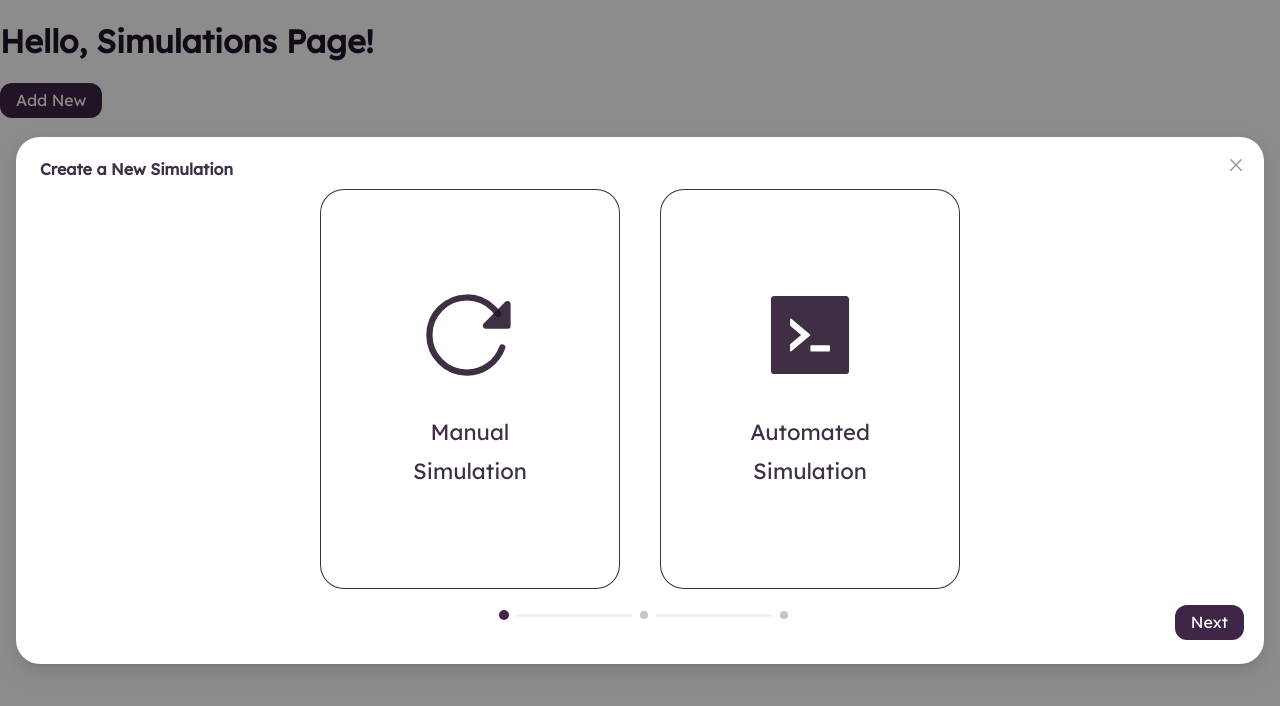
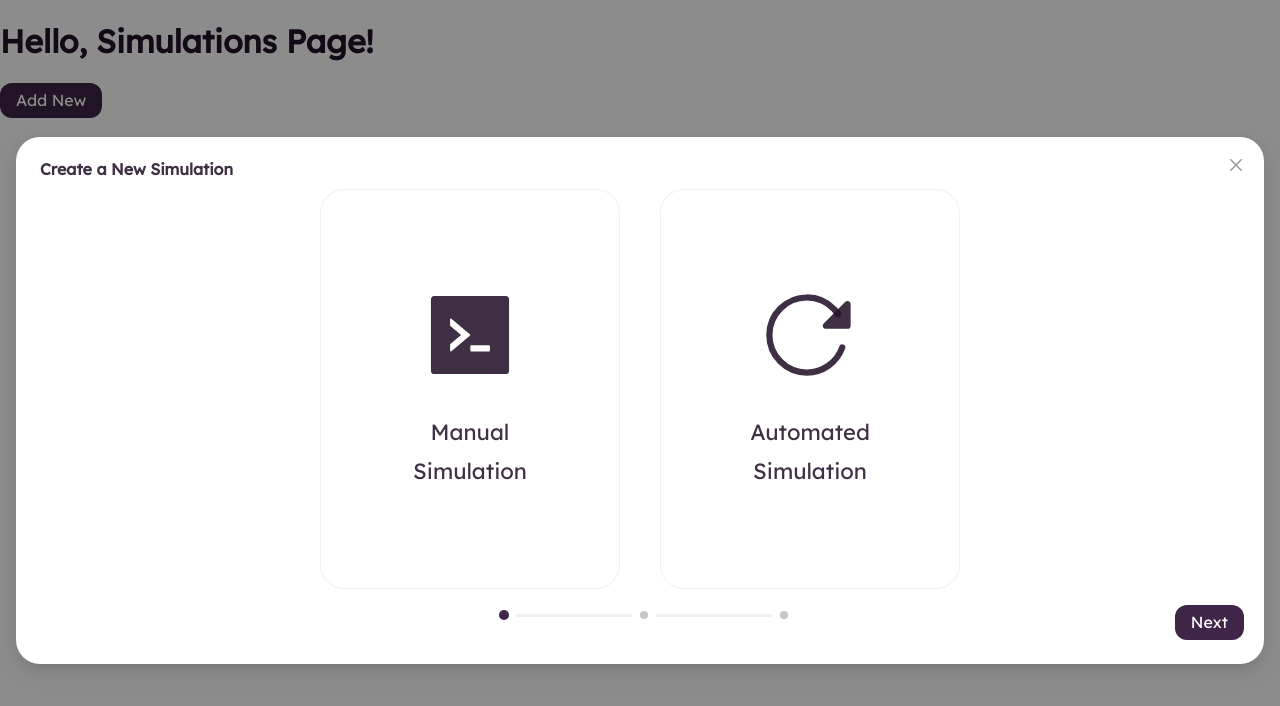
Before and after one commit to tum-v2/parloa-ui, a Next.js app: page /simulations in a window 1280 px wide. Both pictures are taken after a click on the button "Add New". Shown: the top 706 px of the page. Built offline with nearby package versions, Linux system fonts and the light colour scheme.

Commit message:
SimulationCard Hover and Click functionality

```diff
--- a/src/components/simulation-modal/SimulationCard.tsx
+++ b/src/components/simulation-modal/SimulationCard.tsx
@@ -1,26 +1,32 @@
-import React from 'react';
-import { Card } from 'antd';
-import { AiFillCode } from 'react-icons/ai';
-import { IoReload } from 'react-icons/io5';
-import { Typography } from 'antd';
+import React, { useState } from 'react';
+import { Card, Typography } from 'antd';
 
 const { Text } = Typography;
 
-// Define a type for the component props
-type SimulationCardProps = {
-  mode: 'automated' | 'manual';
-  onClick: () => void; // This prop is a function that will be called on card click
+interface SimulationCardProps {
+  title: string;
+  icon: React.ReactNode;
   children?: React.ReactNode;
-};
+  mode: 'manual' | 'automated';
+  selectable: boolean;
+}
 
-const cardStyle: React.CSSProperties = {
+const cardStyleBase: React.CSSProperties = {
   display: 'flex',
   flexDirection: 'column',
   alignItems: 'center',
   justifyContent: 'center',
   width: 300,
   height: 400,
-  border: '1px solid'
+  border: '1px solid',
+  cursor: 'pointer'
+};
+
+const iconAndTextStyle: React.CSSProperties = {
+  fontWeight: 'normal',
+  marginBottom: '4px',
+  fontSize: '22px',
+  textAlign: 'center'
 };
 
 const wrapperStyle: React.CSSProperties = {
@@ -28,7 +34,6 @@ const wrapperStyle: React.CSSProperties = {
   flexDirection: 'column',
   alignItems: 'center',
   justifyContent: 'center',
-  textAlign: 'center',
   height: '100%'
 };
 
@@ -36,40 +41,73 @@ const iconStyle: React.CSSProperties = {
   marginBottom: '24px'
 };
 
-const textStyle: React.CSSProperties = {
-  fontWeight: 'normal',
-  marginBottom: '4px',
-  fontSize: '22px'
+const getModeColors = (mode: 'manual' | 'automated') =>
+  ({
+    manual: {
+      iconAndText: '#4E77DF',
+      border: '#87A9FF',
+      background: '#F0F1FF'
+    },
+    automated: {
+      iconAndText: '#BE54DA',
+      border: '#E194F5',
+      background: '#FDF3FF'
+    }
+  })[mode];
+
+const SimulationCard: React.FC<SimulationCardProps> = ({
+  title,
+  icon,
+  children,
+  mode,
+  selectable
+}) => {
+  const [hover, setHover] = useState(false);
+  const [clicked, setClicked] = useState(false);
+  const modeColors = getModeColors(mode);
+
+  const cardStyle = {
+    ...cardStyleBase,
+    borderColor: selectable
+      ? hover || clicked
+        ? modeColors.border
+        : undefined
+      : modeColors.border,
+    backgroundColor: selectable
+      ? hover || clicked
+        ? modeColors.background
+        : undefined
+      : modeColors.background
   };
 
-const SimulationCard: React.FC<SimulationCardProps> = ({
-  mode,
-  onClick,
-  children
-}) => (
-  <Card hoverable style={cardStyle} onClick={onClick}>
+  const textStyle = {
+    ...iconAndTextStyle,
+    color: selectable
+      ? hover || clicked
+        ? modeColors.iconAndText
+        : undefined
+      : modeColors.iconAndText
+  };
+
+  const handleCardClick = () => {
+    setClicked(!clicked);
+  };
+
+  return (
+    <Card
+      style={cardStyle}
+      onMouseEnter={() => selectable && setHover(true)}
+      onMouseLeave={() => selectable && setHover(false)}
+      onClick={handleCardClick}
+    >
       <div style={wrapperStyle}>
-      {mode === 'manual' ? (
-        <>
-          <div style={iconStyle}>
-            <IoReload size={100} />
-          </div>
-          <Text style={textStyle}>Manual</Text>
+        <span style={{ ...iconStyle, color: textStyle.color }}>{icon}</span>
+        <Text style={textStyle}>{title}</Text>
         <Text style={textStyle}>Simulation</Text>
         {children}
-        </>
-      ) : (
-        <>
-          <div style={iconStyle}>
-            <AiFillCode size={100} />
-          </div>
-          <Text style={textStyle}>Automated</Text>
-          <Text style={textStyle}>Simulation</Text>
-          {children}
-        </>
-      )}
       </div>
     </Card>
   );
+};
 
 export default SimulationCard;
--- /dev/null
+++ b/src/components/simulation-modal/SimulationContext.tsx
@@ -0,0 +1,56 @@
+import React, { createContext, useState, ReactNode } from 'react';
+
+// Define the type for your simulation state
+interface SimulationState {
+  user?: string | null;
+  name: string;
+  scenario: string;
+  type: string;
+  domain: string;
+  numConversations: number;
+  // ... other fields
+}
+
+// Define the type for the context value
+interface SimulationContextValue {
+  simulationState: SimulationState;
+  setSimulationState: React.Dispatch<React.SetStateAction<SimulationState>>;
+}
+
+// Create the context
+const SimulationContext = createContext<SimulationContextValue | undefined>(
+  undefined
+);
+
+// Define the provider component
+interface SimulationProviderProps {
+  children: ReactNode;
+}
+
+export const SimulationProvider: React.FC<SimulationProviderProps> = ({
+  children
+}) => {
+  const [simulationState, setSimulationState] = useState<SimulationState>({
+    name: '',
+    scenario: '',
+    type: '',
+    domain: '',
+    numConversations: 0
+    // ... initialize other fields
+  });
+
+  return (
+    <SimulationContext.Provider value={{ simulationState, setSimulationState }}>
+      {children}
+    </SimulationContext.Provider>
+  );
+};
+
+// Custom hook for using simulation context
+export const useSimulation = () => {
+  const context = React.useContext(SimulationContext);
+  if (context === undefined) {
+    throw new Error('useSimulation must be used within a SimulationProvider');
+  }
+  return context;
+};
--- a/src/components/simulation-modal/StepContent.tsx
+++ b/src/components/simulation-modal/StepContent.tsx
@@ -3,6 +3,8 @@ import SimulationCard from './SimulationCard';
 import { InputField } from '../generic/InputField';
 import { FaHeadphones } from 'react-icons/fa';
 import ModelCard from './ModelCard';
+import { AiFillCode } from 'react-icons/ai';
+import { IoReload } from 'react-icons/io5';
 // Dummy data for the models and scenarios dropdowns
 const models = ['GPT-3', 'GPT-4', 'BERT', 'XLNet'];
 const scenarios = ['Flight Agent', 'Customer Service', 'Tech Support', 'Sales'];
@@ -32,14 +34,18 @@ const StepContent: React.FC<StepContentProps> = ({
           <div style={{ display: 'flex' }}>
             <div style={{ padding: '20px' }}>
               <SimulationCard
+                selectable={true}
+                title="Manual"
                 mode="manual"
-                onClick={() => console.log('Manual Simulation Card Clicked')}
+                icon={<AiFillCode size={100} />}
               />
             </div>
             <div style={{ padding: '20px' }}>
               <SimulationCard
+                selectable={true}
+                title="Automated"
                 mode="automated"
-                onClick={() => console.log('Automated Simulation Card Clicked')}
+                icon={<IoReload size={100} />}
               />
             </div>
           </div>
@@ -60,8 +66,10 @@ const StepContent: React.FC<StepContentProps> = ({
               {' '}
               {/* Set a fixed width equal to the SimulationCard */}
               <SimulationCard
-                mode="manual"
-                onClick={() => console.log('Simulation Card Clicked')}
+                selectable={false}
+                title="Automated"
+                mode="automated"
+                icon={<AiFillCode size={100} />}
               />
             </div>
             <div style={{ width: '400px', padding: '20px' }}>
@@ -106,8 +114,10 @@ const StepContent: React.FC<StepContentProps> = ({
             <div style={{ display: 'flex' }}>
               <div style={{ padding: '20px' }}>
                 <SimulationCard
+                  selectable={false}
+                  title="Automated"
                   mode="automated"
-                  onClick={() => console.log('Manual Simulation Card Clicked')}
+                  icon={<AiFillCode size={100} />}
                 />
               </div>
               <div style={{ padding: '20px' }}>
```
Also changed, not shown: src/app/globals.css (+4 -4 lines). Lines whose indentation alone changed are shown as unchanged.
